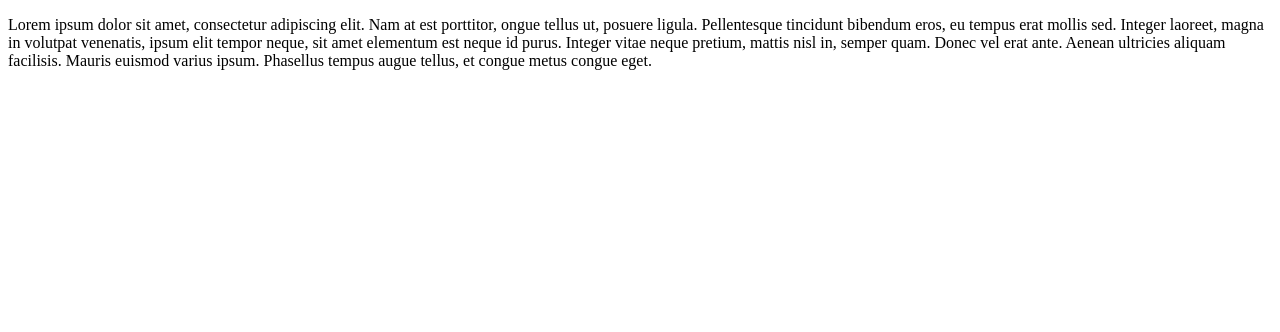
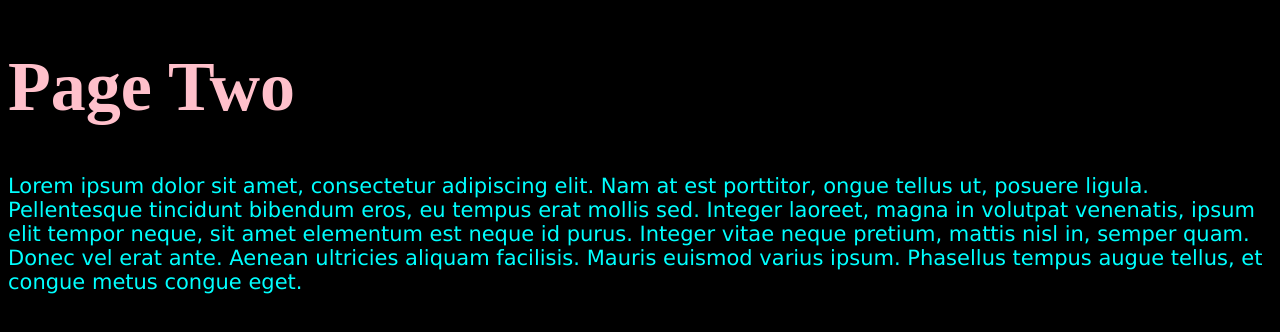
Before and after one commit to YeabkalW/Building_Wesite_YouTube_Playlist, a plain HTML site: page pagetwo.html in a window 1280 px wide. Drawn offline with Linux system fonts and the light colour scheme.

Commit message:
started using external css

```diff
--- /dev/null
+++ b/css/style.css
@@ -0,0 +1,18 @@
+body {
+    background-color: #000;
+    color: #fff;
+    font-size: 21px;
+    font-family: 'Lucida Sans', 'Lucida Sans Regular', 'Lucida Grande', 'Lucida Sans Unicode', Geneva, Verdana, sans-serif;
+    }
+
+p {
+    color: aqua;
+
+  }
+
+h1 {
+    color: pink;
+    font-size: 70px;
+    font-family: serif;
+
+}
--- a/pagetwo.html
+++ b/pagetwo.html
@@ -4,17 +4,18 @@
     <head>
         <meta charset="utf-8">
         <title>page two</title>
+        <link rel="stylesheet" href="css/style.css">
     </head>
+    <h1>Page Two</h1>
 
-        <p>Lorem ipsum dolor sit amet, consectetur adipiscing elit. Nam at est porttitor,
-        ongue tellus ut, posuere ligula. Pellentesque tincidunt bibendum eros, eu tempus
-        erat mollis sed. Integer laoreet, magna in volutpat venenatis, ipsum elit tempor neque,
-        sit amet elementum est neque id purus. Integer vitae neque pretium, mattis nisl in, semper
-        quam. Donec vel erat ante. Aenean ultricies aliquam facilisis. Mauris euismod varius ipsum.
-        Phasellus tempus augue tellus, et congue metus congue eget.</p>
 
     <body>
-        <p></p>
+        <p>Lorem ipsum dolor sit amet, consectetur adipiscing elit. Nam at est porttitor,
+            ongue tellus ut, posuere ligula. Pellentesque tincidunt bibendum eros, eu tempus
+            erat mollis sed. Integer laoreet, magna in volutpat venenatis, ipsum elit tempor neque,
+            sit amet elementum est neque id purus. Integer vitae neque pretium, mattis nisl in, semper
+            quam. Donec vel erat ante. Aenean ultricies aliquam facilisis. Mauris euismod varius ipsum.
+            Phasellus tempus augue tellus, et congue metus congue eget.</p>
     </body>
 
 </html>
```
Also changed, not shown: index.html (+3 -2 lines).
